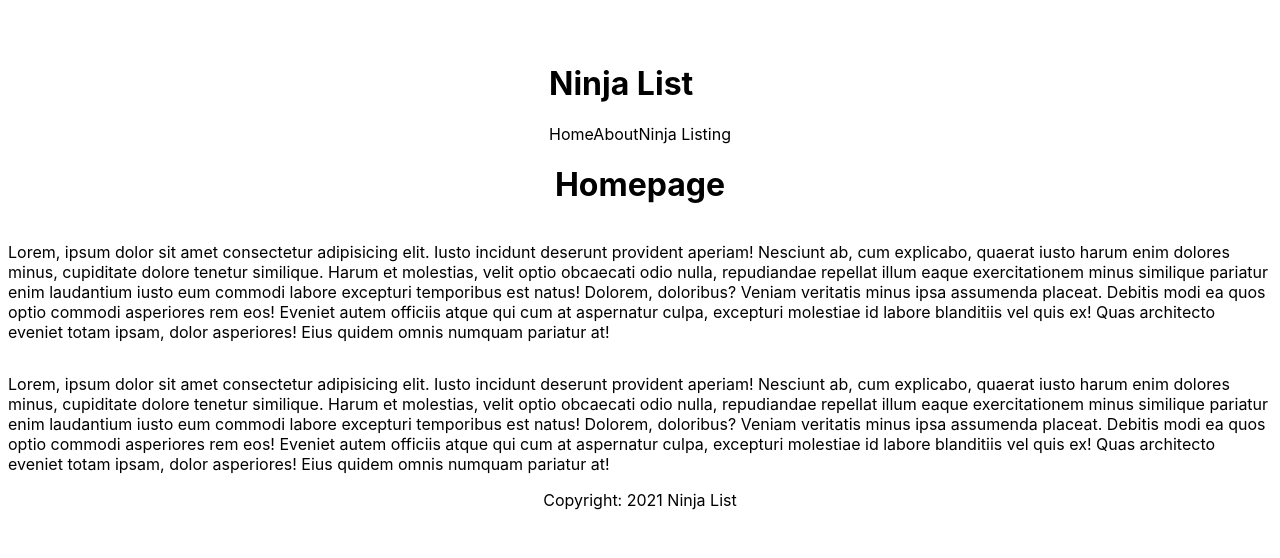
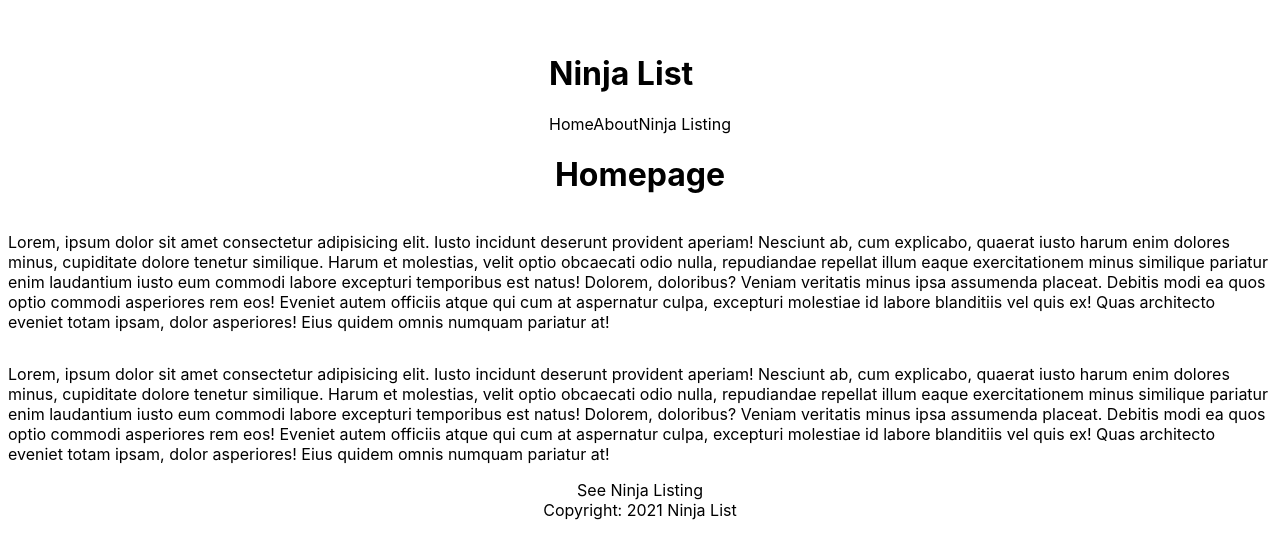
Before and after one commit to yomiaishida/next-listing, a Next.js app: page / in a window 1280 px wide. Shown: the part 124-682 px from the top of the page. Built offline with nearby package versions, Linux system fonts and the light colour scheme.

Commit message:
Linking to different pages

```diff
--- a/comoponents/Navbar.js
+++ b/comoponents/Navbar.js
@@ -1,4 +1,5 @@
 import React from "react";
+import Link from "next/link";
 
 const Navbar = () => {
   return (
@@ -6,9 +7,15 @@
       <div className="logo">
         <h1>Ninja List</h1>
       </div>
-      <a>Home</a>
-      <a>About</a>
-      <a>Ninja Listing</a>
+      <Link href="/">
+        <a> Home</a>
+      </Link>
+      <Link href="/about">
+        <a>About</a>
+      </Link>
+      <Link href="/ninjas">
+        <a>Ninja Listing</a>
+      </Link>
     </div>
   );
 };
--- a/pages/index.js
+++ b/pages/index.js
@@ -1,6 +1,7 @@
 import Head from "next/head";
 import Footer from "../comoponents/Footer";
 import Navbar from "../comoponents/Navbar";
+import Link from "next/link";
 import styles from "../styles/Home.module.css";
 
 export default function Home() {
@@ -34,6 +35,9 @@
         ex! Quas architecto eveniet totam ipsam, dolor asperiores! Eius quidem
         omnis numquam pariatur at!
       </p>
+      <Link href="/ninjas">
+        <a> See Ninja Listing</a>
+      </Link>
       <Footer />
     </div>
   );
```
